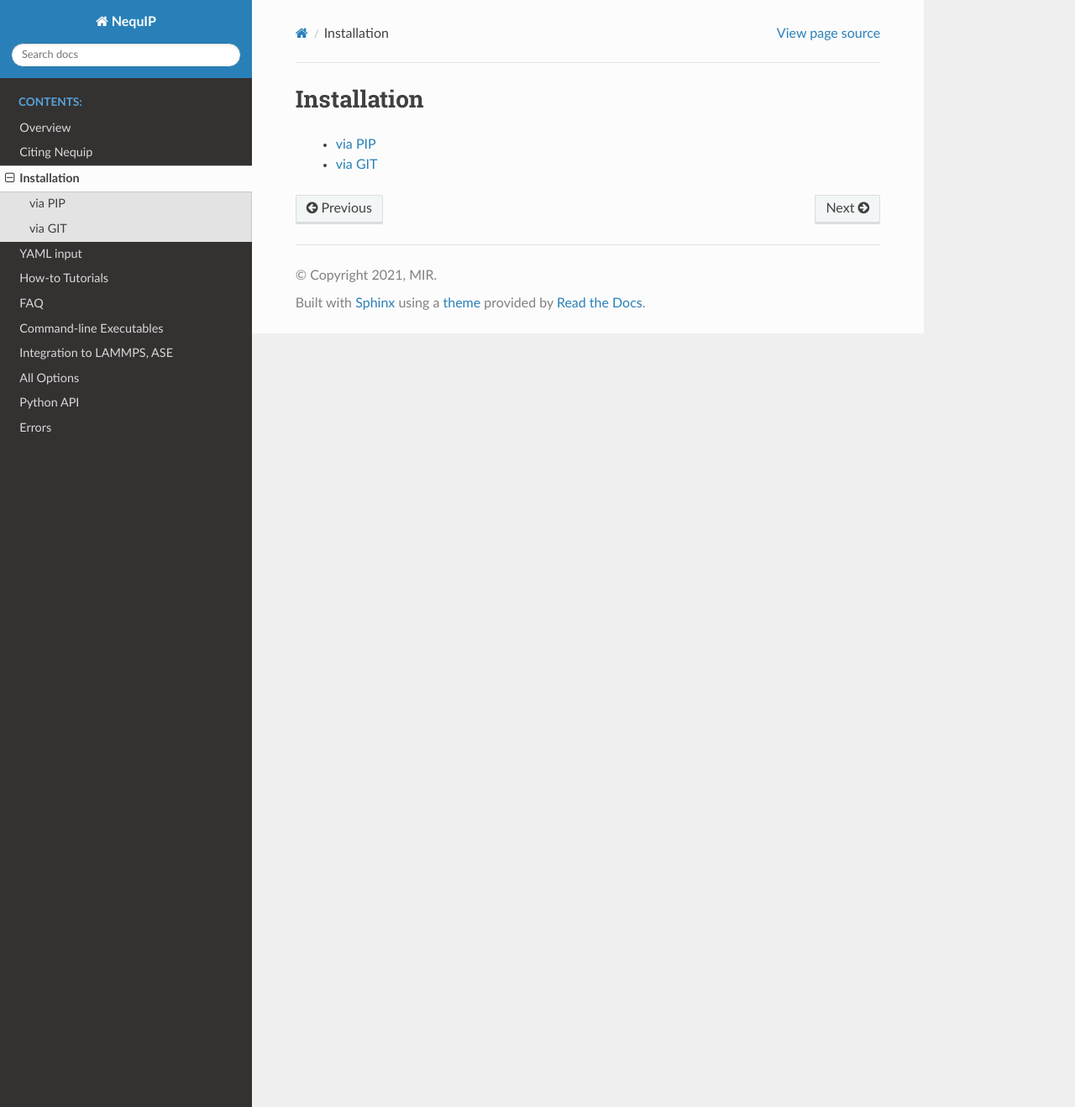
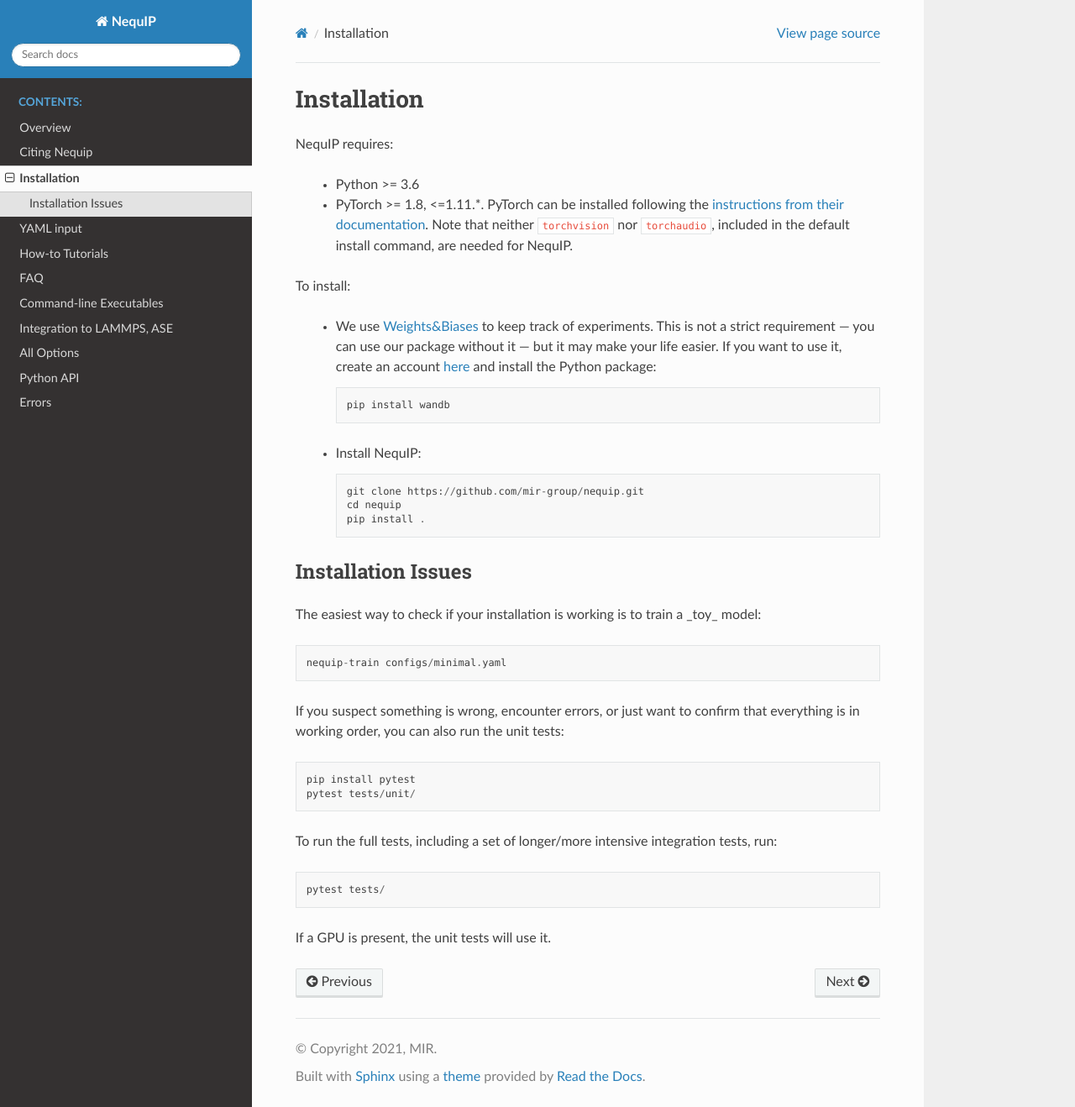
Before and after one commit to mir-group/nequip, a Sphinx documentation site: the page built from docs/installation/install.rst, in a window 1280 px wide and 1318 px high. Shown: the whole window at 84% size. Built offline with Sphinx 7.4.7 and the Read the Docs theme 2.0.0, drawn with Linux system fonts in a browser that asks for light colours; pages that are not in the unit, such as notebooks, are missing from menus.

Commit message:
add install instructions to docs

```diff
--- a/docs/installation/install.rst
+++ b/docs/installation/install.rst
@@ -1,7 +1,39 @@
 Installation
 ============
 
- .. toctree::
+NequIP requires:
 
-    pip
-    git
+ * Python >= 3.6
+ * PyTorch >= 1.8, <=1.11.*. PyTorch can be installed following the `instructions from their documentation <https://pytorch.org/get-started/locally/>`_. Note that neither ``torchvision`` nor ``torchaudio``, included in the default install command, are needed for NequIP.
+
+To install:
+
+ * We use `Weights&Biases <https://wandb.ai>`_ to keep track of experiments. This is not a strict requirement — you can use our package without it — but it may make your life easier. If you want to use it, create an account `here <https://wandb.ai/login?signup=true>`_ and install the Python package::
+
+    pip install wandb
+
+ * Install NequIP::
+
+
+    git clone https://github.com/mir-group/nequip.git
+    cd nequip
+    pip install .
+
+
+Installation Issues
+-------------------
+
+The easiest way to check if your installation is working is to train a _toy_ model::
+
+    nequip-train configs/minimal.yaml
+
+If you suspect something is wrong, encounter errors, or just want to confirm that everything is in working order, you can also run the unit tests::
+
+    pip install pytest
+    pytest tests/unit/
+
+To run the full tests, including a set of longer/more intensive integration tests, run::
+
+    pytest tests/
+
+If a GPU is present, the unit tests will use it.
```
